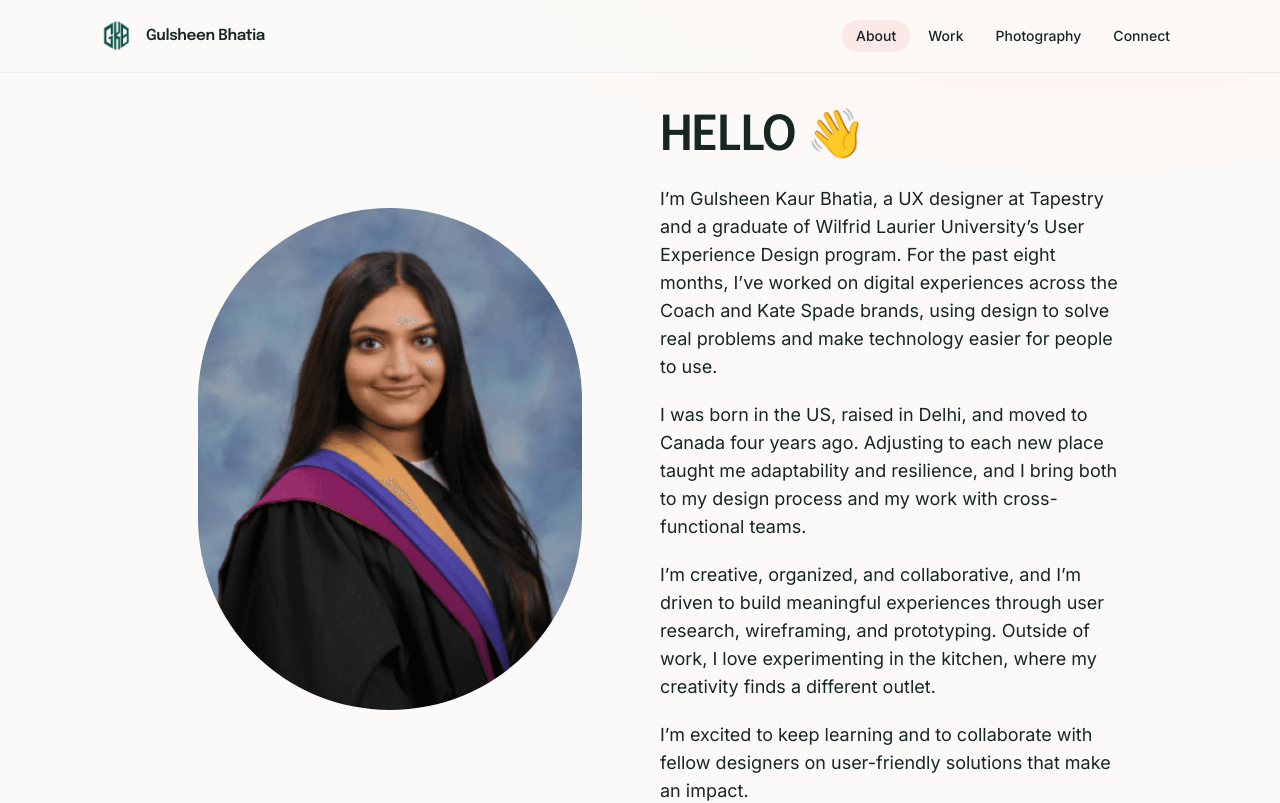
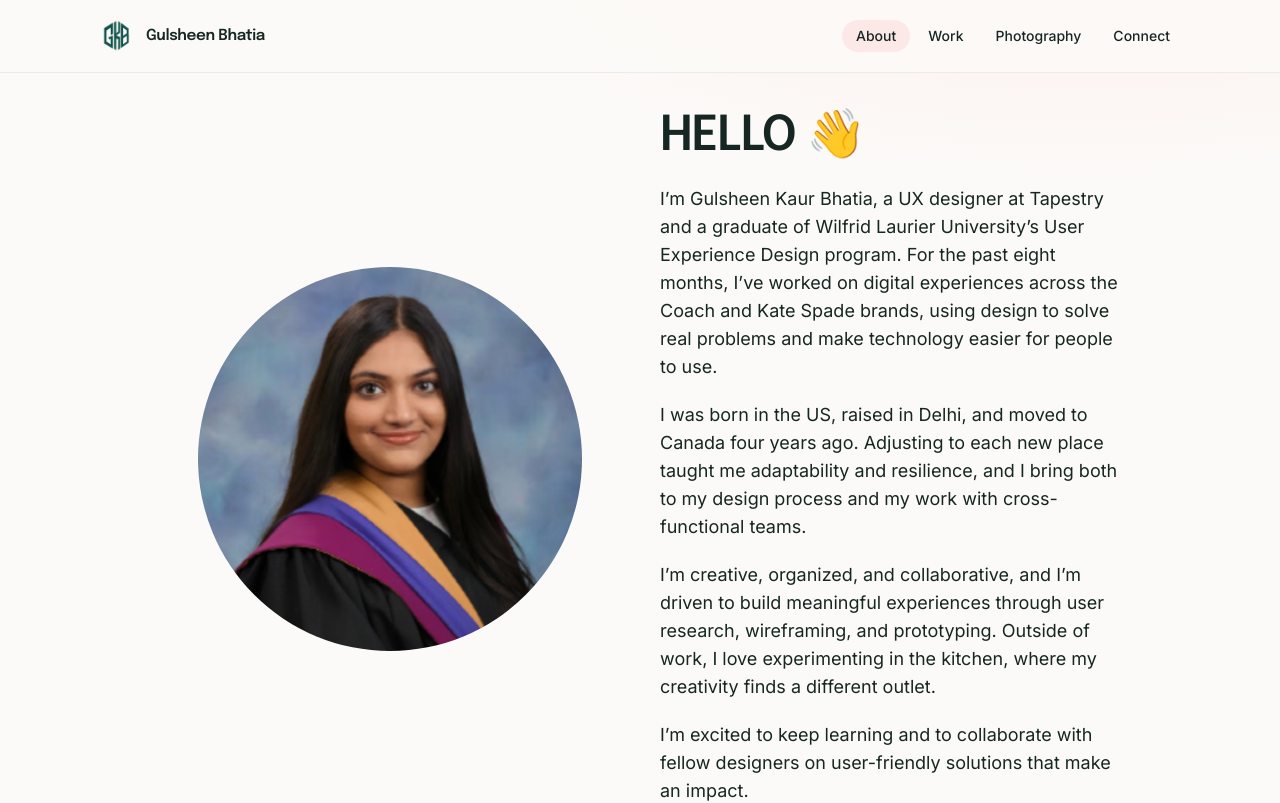
Before and after one commit to gulsheenkb/Gulsheen-Bhatia-Portfolio, a Next.js app: page /about in a window 1280 px wide. Shown: the top 803 px of the page. Built offline with nearby package versions, Linux system fonts and the light colour scheme.

Commit message:
Replace the About portrait with a clearer graduation photo.
The About page now uses the uploaded headshot and crops it in a circle so the face stays in frame.

Co-authored-by: gbhatia <gbhatia@tapestry.com>

```diff
--- a/src/app/about/page.tsx
+++ b/src/app/about/page.tsx
@@ -10,13 +10,13 @@ export default function AboutPage() {
   return (
     <article className="mx-auto w-full max-w-5xl px-4 py-10 sm:px-6 lg:px-8">
       <div className="grid items-center gap-10 lg:grid-cols-2">
-        <div className="relative mx-auto w-full max-w-sm overflow-hidden rounded-full">
+        <div className="relative mx-auto aspect-square w-full max-w-sm overflow-hidden rounded-full">
           <Image
-            src="/images/NKKuBY6BDu9VaLCFPsWze8Vjk.png"
+            src="/images/about-portrait.png"
             alt="Gulsheen Bhatia"
-            width={660}
-            height={864}
-            className="h-auto w-full"
+            width={748}
+            height={756}
+            className="h-full w-full object-cover object-[50%_18%]"
             priority
           />
         </div>
```
Also changed, not shown: public/images/about-portrait.png (added).
